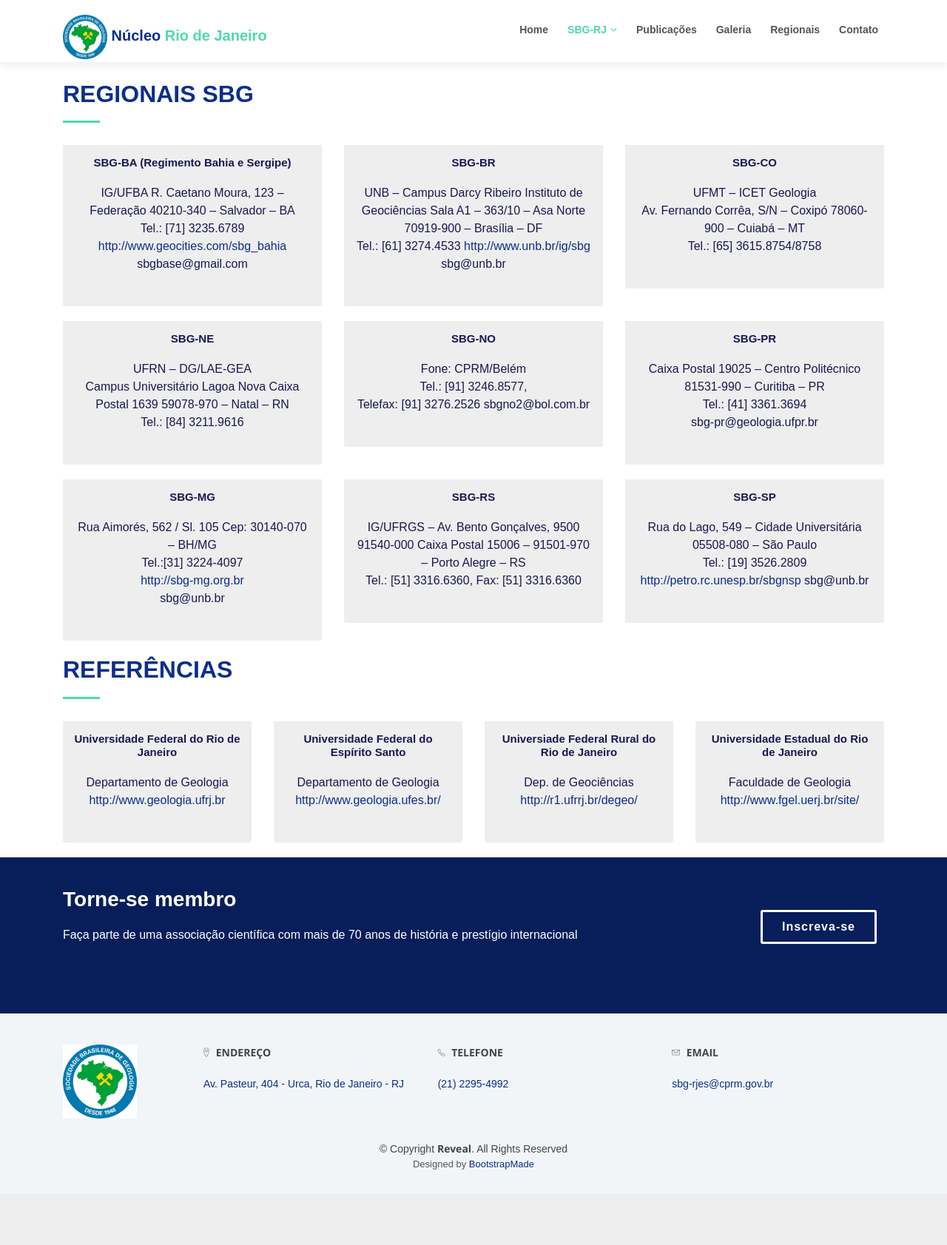
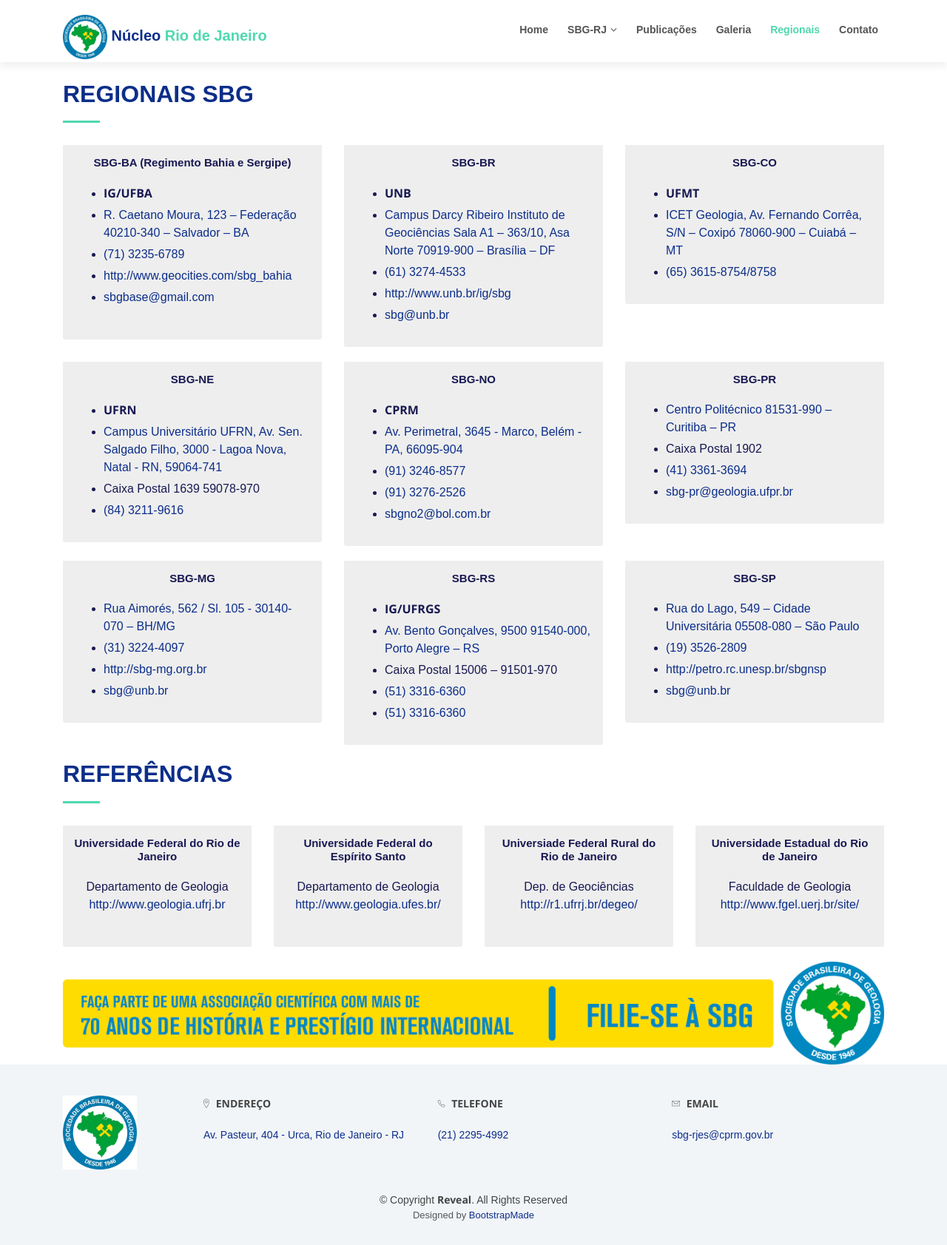
Before and after one commit to lcpojr/sbg-rj, a Django app: page /regionais in a window 1280 px wide. Shown: the whole page at 74% size. Before the commit the page ends 1581 px from the top, so only its background shows below. Run offline with Django 3.2, Linux system fonts and the light colour scheme; parts of the project's set-up code (start-up, migrations or seed data) failed here and were passed over; some libraries are stand-ins or nearby versions; some web fonts are replaced.

Commit message:
chore: refactor all templates identation (#54)

```diff
--- a/apps/core/models/director.py
+++ b/apps/core/models/director.py
@@ -53,3 +53,6 @@
 
     def __str__(self):
         return "{} ()".format(self.first_name, self.email)
+
+    def full_name(self):
+        return "{} {}".format(self.first_name, self.last_name)
--- a/apps/web/static/css/style.css
+++ b/apps/web/static/css/style.css
@@ -1470,6 +1552,14 @@
 #regionals-list .regionals-data {
   text-align: center;
   margin-bottom: 20px;
+}
+
+#regionals-list .regionals-data ul {
+  text-align: left;
+}
+
+#regionals-list .regionals-data ul li {
+  margin-top: 5px;
 }
 
 #regionals-list .regionals-data .pic {
--- a/apps/web/templates/events-show.html
+++ b/apps/web/templates/events-show.html
@@ -1,3 +1,5 @@
+
+
 {% extends "base.html" %}
 {% load static %}
 
@@ -22,7 +24,8 @@
       <li><a href="{% url 'web:regionals' %}">Regionais</a></li>
       <li><a href="{% url 'web:contact' %}">Contato</a></li>
    </ul>
-</nav><!-- #nav-menu-container -->
+</nav>
+<!-- #nav-menu-container -->
 {% endblock menu %}
 
 {% block content %}
@@ -38,7 +41,6 @@
          </div>
          <div class="col-lg-12 col-md-6">
             {{ event.description | safe }}
-
             {% if event.starts_at and event.ends_at %}
             <b>De {{ event.starts_at|date:"d/m/Y" }} até {{ event.ends_at|date:"d/m/Y" }}</b>
             {% else %}
--- a/apps/web/templates/news-show.html
+++ b/apps/web/templates/news-show.html
@@ -1,3 +1,5 @@
+
+
 {% extends "base.html" %}
 {% load static %}
 
@@ -22,7 +24,8 @@
       <li><a href="{% url 'web:regionals' %}">Regionais</a></li>
       <li><a href="{% url 'web:contact' %}">Contato</a></li>
    </ul>
-</nav><!-- #nav-menu-container -->
+</nav>
+<!-- #nav-menu-container -->
 {% endblock menu %}
 
 {% block content %}
--- a/apps/web/templates/regionals.html
+++ b/apps/web/templates/regionals.html
@@ -1,3 +1,5 @@
+
+
 {% extends "base.html" %}
 {% load static %}
 
@@ -8,7 +10,8 @@
 <nav id="nav-menu-container">
    <ul class="nav-menu">
       <li><a href="#body">Home</a></li>
-        <li class="menu-has-children menu-active"><a href="">SBG-RJ</a>
+      <li class="menu-has-children">
+         <a href="">SBG-RJ</a>
          <ul>
             <li><a href="{% url 'web:about' %}">Sobre</a></li>
             <li><a href="{% url 'web:events' %}">Eventos</a></li>
@@ -18,12 +21,12 @@
       </li>
       <li><a href="{% url 'web:publications' %}">Publicações</a></li>
       <li><a href="{% url 'web:gallery' %}">Galeria</a></li>
-        <li><a href="{% url 'web:regionals' %}">Regionais</a></li>
+      <li class="menu-active"><a href="{% url 'web:regionals' %}">Regionais</a></li>
       <li><a href="{% url 'web:contact' %}">Contato</a></li>
    </ul>
-</nav><!-- #nav-menu-container -->
+</nav>
+<!-- #nav-menu-container -->
 {% endblock menu %}
-
 
 {% block content %}
 <!--==========================
@@ -40,11 +43,12 @@
             <div class="regionals-data">
                <div class="details">
                   <h5>SBG-BA (Regimento Bahia e Sergipe)</h5>
-                        <p>
-                            IG/UFBA R. Caetano Moura, 123 – Federação 40210-340 – Salvador – BA
-                            <br>Tel.: [71] 3235.6789
-                            <br> <a href="http://www.geocities.com/sbg_bahia">http://www.geocities.com/sbg_bahia</a>
-                            <br>sbgbase@gmail.com
+                  <ul>
+                  <li><b>IG/UFBA</b></li>
+                  <li><a href="https://goo.gl/maps/7D3R9YEmfLouhJ347">R. Caetano Moura, 123 – Federação 40210-340 – Salvador – BA</a></li>
+                  <li><a href="tel:+557132356789">(71) 3235-6789</a></li>
+                  <li><a href="http://www.geocities.com/sbg_bahia">http://www.geocities.com/sbg_bahia</a></li>
+                  <li><a href="mailto:sbgbase@gmail.com">sbgbase@gmail.com</a></li>
                   </p>
                </div>
             </div>
@@ -53,13 +57,16 @@
             <div class="regionals-data">
                <div class="details">
                   <h5>SBG-BR</h5>
-                        <p>
-                            UNB – Campus Darcy Ribeiro Instituto de Geociências
-                            Sala A1 – 363/10 – Asa Norte 70919-900 – Brasília – DF<br>
-                            Tel.: [61] 3274.4533
-                            <a href="http://www.unb.br/ig/sbg">http://www.unb.br/ig/sbg</a><br>
-                            sbg@unb.br
-                        </p>
+                  <ul>
+                     <li><b>UNB</b></li>
+                     <li><a href="https://goo.gl/maps/GqrZXfUiNWW2A7re6">Campus Darcy Ribeiro Instituto de Geociências Sala A1 – 363/10, Asa Norte 70919-900 – Brasília – DF</a></li>
+                     <li>
+                        <a href="tel:+556132744533">
+                           (61) 3274-4533
+                     </li>
+                     <li><a href="http://www.unb.br/ig/sbg">http://www.unb.br/ig/sbg</a></li>
+                     <li><a href="mailto:sbg@unb.br">sbg@unb.br</a></li>
+                  </ul>
                </div>
             </div>
          </div>
@@ -67,11 +74,11 @@
             <div class="regionals-data">
                <div class="details">
                   <h5>SBG-CO</h5>
-                        <p>
-                            UFMT – ICET Geologia<br>
-                            Av. Fernando Corrêa, S/N – Coxipó 78060-900 – Cuiabá – MT<br>
-                            Tel.: [65] 3615.8754/8758<br>
-                        </p>
+                  <ul>
+                     <li><b>UFMT</b></li>
+                     <li><a href="https://goo.gl/maps/7Y2rNnXx7qtPCPB49">ICET Geologia, Av. Fernando Corrêa, S/N – Coxipó 78060-900 – Cuiabá – MT</a></li>
+                     <li><a href="tel:+5565361587548758">(65) 3615-8754/8758</a></li>
+                  </ul>
                </div>
             </div>
          </div>
@@ -79,11 +86,12 @@
             <div class="regionals-data">
                <div class="details">
                   <h5>SBG-NE</h5>
-                        <p>
-                            UFRN – DG/LAE-GEA<br>
-                            Campus Universitário Lagoa Nova Caixa Postal 1639 59078-970 – Natal – RN<br>
-                            Tel.: [84] 3211.9616<br>
-                        </p>
+                  <ul>
+                     <li><b>UFRN</b></li>
+                     <li><a href="https://goo.gl/maps/nQ2C4wDK5ScQRheP7">Campus Universitário UFRN, Av. Sen. Salgado Filho, 3000 - Lagoa Nova, Natal - RN, 59064-741</a></li>
+                     <li>Caixa Postal 1639 59078-970</li>
+                     <li><a href="tel:+558432119616">(84) 3211-9616</a></li>
+                  </ul>
                </div>
             </div>
          </div>
@@ -91,11 +99,16 @@
             <div class="regionals-data">
                <div class="details">
                   <h5>SBG-NO</h5>
-                        <p>
-                            Fone: CPRM/Belém<br>
-                            Tel.: [91] 3246.8577, <br>Telefax: [91] 3276.2526
-                            sbgno2@bol.com.br
-                        </p>
+                  <ul>
+                     <li><b>CPRM</b></li>
+                     <li><a href="https://goo.gl/maps/8FTcKtUoxZPpm4AH8">Av. Perimetral, 3645 - Marco, Belém - PA, 66095-904</a></li>
+                     <li>
+                        <a href="tel:+559132468577">
+                           (91) 3246-8577
+                     </li>
+                     <li><a href="tel:+559132762526">(91) 3276-2526</li>
+                     <li><a href="mailto:sbgno2@bol.com.br">sbgno2@bol.com.br</a></li>
+                  </ul>
                </div>
             </div>
          </div>
@@ -103,11 +116,12 @@
             <div class="regionals-data">
                <div class="details">
                   <h5>SBG-PR</h5>
-                        <p>
-                            Caixa Postal 19025 – Centro Politécnico 81531-990 – Curitiba – PR<br>
-                            Tel.: [41] 3361.3694<br>
-                            sbg-pr@geologia.ufpr.br
-                        </p>
+                  <ul>
+                     <li><a href="https://goo.gl/maps/8gCaEaT1QkHoGrqL7">Centro Politécnico 81531-990 – Curitiba – PR</a></li>
+                     <li>Caixa Postal 1902</li>
+                     <li><a href="tel:+554133613694">(41) 3361-3694</a></li>
+                     <li><a href="mailto:sbg-pr@geologia.ufpr.br">sbg-pr@geologia.ufpr.br</a></li>
+                  </ul>
                </div>
             </div>
          </div>
@@ -115,14 +129,12 @@
             <div class="regionals-data">
                <div class="details">
                   <h5>SBG-MG</h5>
-                        <p>
-                            Rua Aimorés, 562 / Sl. 105
-                            Cep: 30140-070 – BH/MG<br>
-                            Tel.:[31] 3224-4097<br>
-                            <a href="http://sbg-mg.org.br">http://sbg-mg.org.br</a>
-                            <br>
-                            sbg@unb.br
-                        </p>
+                  <ul>
+                     <li><a href="https://goo.gl/maps/EYML6GntSpHFNgkm9">Rua Aimorés, 562 / Sl. 105 - 30140-070 – BH/MG</a></li>
+                     <li><a href="tel:+553132244097">(31) 3224-4097</a></li>
+                     <li><a href="http://sbg-mg.org.br">http://sbg-mg.org.br</a></li>
+                     <li><a href="mailto:sbg@unb.br">sbg@unb.br</a></li>
+                  </ul>
                </div>
             </div>
          </div>
@@ -130,11 +142,13 @@
             <div class="regionals-data">
                <div class="details">
                   <h5>SBG-RS</h5>
-                        <p>
-                            IG/UFRGS – Av. Bento Gonçalves, 9500 91540-000
-                            Caixa Postal 15006 – 91501-970 – Porto Alegre – RS<br>
-                            Tel.: [51] 3316.6360, Fax: [51] 3316.6360
-                        </p>
+                  <ul>
+                     <li><b>IG/UFRGS</b></li>
+                     <li><a href="https://goo.gl/maps/C9MgV33hh5jUpxjM9">Av. Bento Gonçalves, 9500 91540-000, Porto Alegre – RS</a></li>
+                     <li>Caixa Postal 15006 – 91501-970</li>
+                     <li><a href="tel:+555133166360">(51) 3316-6360</a></li>
+                     <li><a href="tel:+555133166360">(51) 3316-6360</a></li>
+                  </ul>
                </div>
             </div>
          </div>
@@ -142,19 +156,19 @@
             <div class="regionals-data">
                <div class="details">
                   <h5>SBG-SP</h5>
-                        <p>
-                            Rua do Lago, 549 – Cidade Universitária 05508-080 – São Paulo<br>
-                            Tel.: [19] 3526.2809
-                            <a href="http://petro.rc.unesp.br/sbgnsp">http://petro.rc.unesp.br/sbgnsp</a>
-                            sbg@unb.br
-                        </p>
+                  <ul>
+                     <li><a href="https://goo.gl/maps/bpofJF65wwUYFEUB6">Rua do Lago, 549 – Cidade Universitária 05508-080 – São Paulo</a></li>
+                     <li><a href="tel:+551935262809">(19) 3526-2809</a></li>
+                     <li><a href="http://petro.rc.unesp.br/sbgnsp">http://petro.rc.unesp.br/sbgnsp</a></li>
+                     <li><a href="mailto:sbg@unb.br">sbg@unb.br</a></li>
+                  </ul>
                </div>
             </div>
          </div>
       </div>
    </div>
-</section><!-- #about -->
-
+</section>
+<!-- #regionals -->
 <!--==========================
    Regionals Section
    ============================-->
@@ -170,6 +184,7 @@
                   <h5>Universidade Federal do Rio de Janeiro</h5>
                   <p>
                      Departamento de Geologia
+                     <br/>
                      <a href="http://www.geologia.ufrj.br">http://www.geologia.ufrj.br</a>
                   </p>
                </div>
@@ -181,8 +196,8 @@
                   <h5>Universidade Federal do Espírito Santo</h5>
                   <p>
                      Departamento de Geologia
+                     <br/>
                      <a href="http://www.geologia.ufes.br/">http://www.geologia.ufes.br/</a>
-                                    <br>
                   </p>
                </div>
             </div>
@@ -193,6 +208,7 @@
                   <h5>Universiade Federal Rural do Rio de Janeiro</h5>
                   <p>
                      Dep. de Geociências
+                     <br/>
                      <a href="http://r1.ufrrj.br/degeo/">http://r1.ufrrj.br/degeo/</a>
                   </p>
                </div>
@@ -204,6 +220,7 @@
                   <h5>Universidade Estadual do Rio de Janeiro</h5>
                   <p>
                      Faculdade de Geologia
+                     <br/>
                      <a href="http://www.fgel.uerj.br/site/">http://www.fgel.uerj.br/site/</a>
                   </p>
                </div>
@@ -211,25 +228,20 @@
          </div>
       </div>
    </div>
-        </section><!-- #about -->
+</section>
+<!-- #about -->
 
 <!--==========================
-          Membership
+   Promotion Section
    ============================-->
-<section id="membership" class="wow fadeInUp">
+<section id="promotion" class="wow fadeInUp">
    <div class="container">
       <div class="row">
-            <div class="col-lg-9 text-center text-lg-left">
-                <h3 class="cta-title">Torne-se membro</h3>
-                <p class="cta-text">
-                Faça parte de uma associação científica com mais de 70 anos de história e prestígio internacional
-                </p>
-            </div>
-            <div class="col-lg-3 cta-btn-container text-center">
-                <a class="cta-btn align-middle" href="http://www.sbgeo.org.br/">Inscreva-se</a>
+         <div class="col-lg-12">
+            <a href="http://www.sbgeo.org.br/"><img src="{% static 'img/membership.png' %}" alt="Imagem de propaganda, torne-se membro" title="Torne-se membro e ganhe descontos"/></a>
          </div>
       </div>
    </div>
-<section><!-- #membership -->
-<br>
+</section>
+<!-- #promotion -->
 {% endblock content %}
--- a/apps/web/views.py
+++ b/apps/web/views.py
@@ -224,6 +224,7 @@
     Its the Regionals Page view.
     It only renders a static page.
     """
+
     def get(self, request):
 
         return render(request, "regionals.html")
```
Also changed, not shown: other parts of apps/web/static/css/style.css (+121 -28 lines), apps/web/templates/about.html (+39 -43 lines), apps/web/templates/base.html (+6 -7 lines), apps/web/templates/contact.html (+7 -7 lines), apps/web/templates/events.html (+9 -5 lines), apps/web/templates/gallery-show.html (+12 -8 lines), apps/web/templates/gallery.html (+12 -8 lines), apps/web/templates/home.html (+21 -13 lines), apps/web/templates/news.html (+7 -3 lines), apps/web/templates/products-show.html (+6 -3 lines), apps/web/templates/products.html (+9 -5 lines), apps/web/templates/publications.html (+18 -9 lines), 1 other file. Lines whose indentation alone changed are shown as unchanged.
